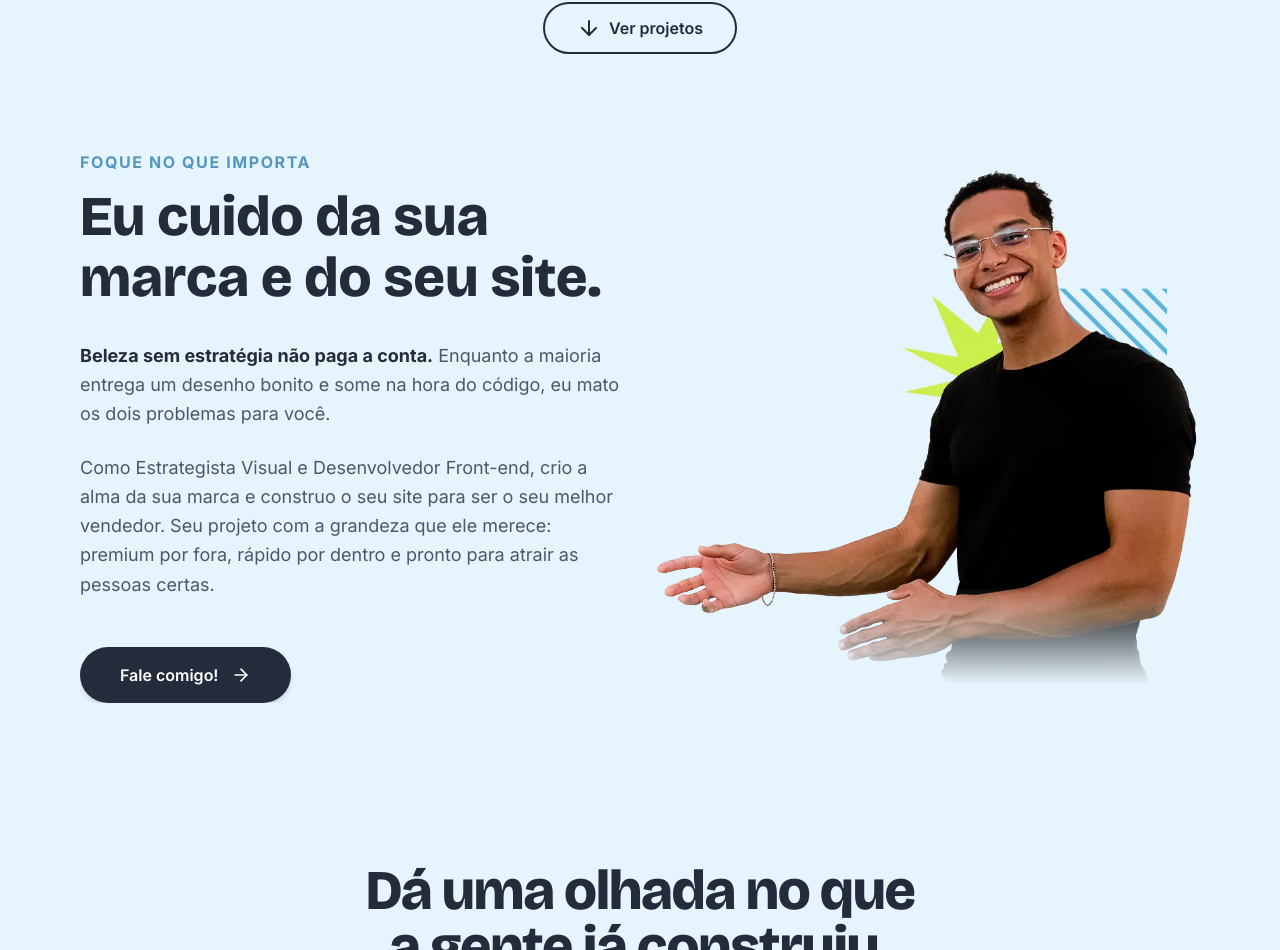
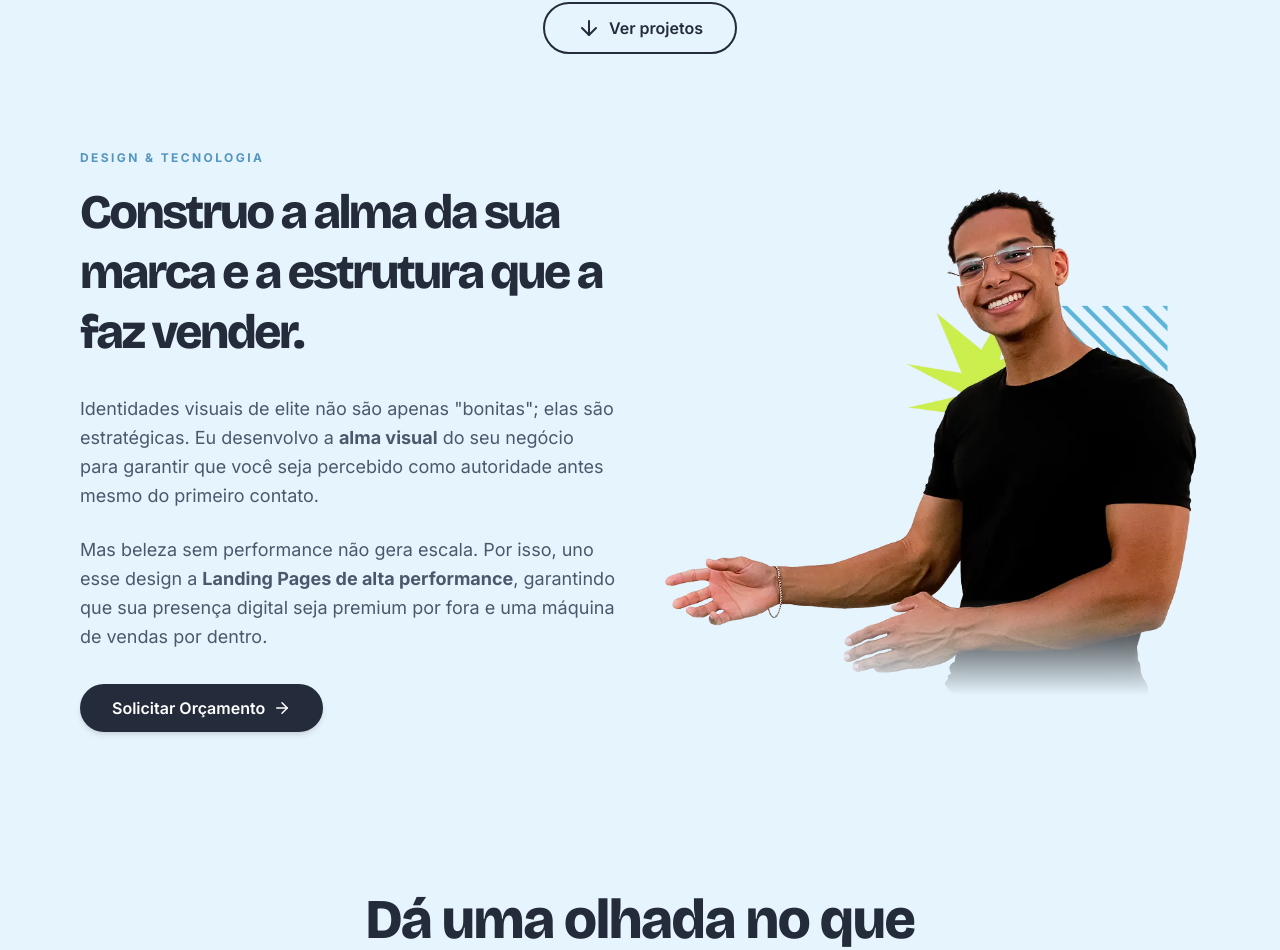
Before and after one commit to Bryanninja/alex-bryan-portfolio, a Next.js app: page / in a window 1280 px wide. Shown: the part 1906-2856 px from the top of the page. Built offline with nearby package versions, Linux system fonts and the light colour scheme.

Commit message:
feactor: copyright Focus and add metadata SEO

```diff
--- a/app/components/sections/FocusSection.tsx
+++ b/app/components/sections/FocusSection.tsx
@@ -6,7 +6,6 @@ import Container from "../../components/Container";
 import Button from "../../components/Button";
 import { ArrowRight } from "lucide-react";
 
-// Importando as animações padronizadas
 import {
   containerStagger,
   childFadeUp,
@@ -23,91 +22,88 @@ const FocusSection = () => {
       className="w-full bg-brand-50 py-12 lg:py-24 overflow-hidden"
     >
       <Container>
-        <div className="grid grid-cols-1 lg:grid-cols-12 lg:gap-8 items-center">
-          {/* LADO ESQUERDO: TEXTOS (Com Stagger para cadência) */}
+        <div className="grid grid-cols-1 lg:grid-cols-2 gap-12 items-center">
+          {/* LADO ESQUERDO: TEXTOS (Marca + Site) */}
           <motion.div
             variants={containerStagger}
             initial="initial"
             whileInView="visible"
             viewport={{ once: true, margin: "-100px" }}
-            className="col-span-12 lg:col-span-6 flex flex-col space-y-8 min-w-0 w-full overflow-hidden"
+            className="flex flex-col space-y-8"
           >
-            <div className="space-y-3 min-w-0">
+            <div className="space-y-4">
               <motion.span
                 variants={childFadeUp}
-                className="text-brand-500 font-bold uppercase tracking-widest text-sm md:text-base block truncate"
+                className="text-brand-500 font-bold uppercase tracking-[0.2em] text-xs block"
               >
-                Foque no que importa
+                Design & Tecnologia
               </motion.span>
 
               <motion.h2
                 variants={childFadeUp}
-                className="font-heading text-4xl sm:text-5xl lg:text-[3.5rem] font-extrabold text-brand-800 leading-[1.1] sm:text-balance break-words"
+                className="font-heading text-4xl lg:text-5xl font-extrabold text-brand-800 leading-tight tracking-tighter"
               >
-                Eu cuido da sua marca e do seu site.
+                Construo a alma da sua marca e a estrutura que a faz vender.
               </motion.h2>
             </div>
 
             <motion.div
               variants={childFadeUp}
-              className="space-y-6 text-brand-700/90 text-base md:text-lg leading-relaxed lg:max-w-2xl break-words whitespace-normal"
+              className="space-y-6 text-brand-700/90 text-base md:text-lg leading-relaxed"
             >
               <p>
-                <b className="text-brand-800">
-                  Beleza sem estratégia não paga a conta.
-                </b>{" "}
-                Enquanto a maioria entrega um desenho bonito e some na hora do
-                código, eu mato os dois problemas para você.
+                Identidades visuais de elite não são apenas "bonitas"; elas são
+                estratégicas. Eu desenvolvo a <strong>alma visual</strong> do
+                seu negócio para garantir que você seja percebido como
+                autoridade antes mesmo do primeiro contato.
               </p>
               <p>
-                Como Estrategista Visual e Desenvolvedor Front-end, crio a alma
-                da sua marca e construo o seu site para ser o seu melhor
-                vendedor. Seu projeto com a grandeza que ele merece: premium por
-                fora, rápido por dentro e pronto para atrair as pessoas certas.
+                Mas beleza sem performance não gera escala. Por isso, uno esse
+                design a <strong>Landing Pages de alta performance</strong>,
+                garantindo que sua presença digital seja premium por fora e uma
+                máquina de vendas por dentro.
               </p>
             </motion.div>
 
-            <motion.div variants={childFadeUp} className="pt-4">
-              <Button
-                href="/orcamento"
-                className="w-full sm:w-max px-10 py-4 flex items-center justify-center gap-3"
-              >
-                Fale comigo! <ArrowRight size={20} />
+            <motion.div variants={childFadeUp}>
+              <Button href="/orcamento" className="flex items-center gap-2">
+                Solicitar Orçamento <ArrowRight size={18} />
               </Button>
             </motion.div>
           </motion.div>
 
-          {/* LADO DIREITO: IMAGEM (DESKTOP) */}
+          {/* LADO DIREITO: IMAGEM (Sem shadow, col-6) */}
+          <div className="relative mt-8 lg:mt-0">
             <motion.div
               variants={imageReveal}
               initial="initial"
               whileInView="visible"
               viewport={{ once: true }}
-            className="hidden sm:flex col-span-12 lg:col-span-6 relative justify-center items-end mt-8 lg:mt-0"
+              className="hidden sm:flex relative justify-center items-end"
             >
               <Image
                 src={alexPhoto}
-              alt="Álex Bryan gesticulando"
+                alt="Álex Bryan"
                 className="object-contain object-bottom"
               />
               <div className="absolute bottom-0 left-0 w-full h-24 bg-gradient-to-t from-brand-50 to-transparent z-20 pointer-events-none" />
             </motion.div>
 
-          {/* LADO DIREITO: IMAGEM (MOBILE) */}
             <motion.div
               variants={imageReveal}
               initial="initial"
               whileInView="visible"
               viewport={{ once: true }}
-            className="sm:hidden col-span-12 lg:col-span-6 relative flex justify-center items-end mt-8 lg:mt-0"
+              className="sm:hidden relative flex justify-center items-end"
             >
               <Image
                 src={alexPhoto2}
-              alt="Álex Bryan gesticulando"
+                alt="Álex Bryan"
                 className="object-contain object-bottom"
               />
-            <div className="absolute bottom-0 left-0 w-full h-60 bg-gradient-to-t from-brand-50 to-transparent z-20 pointer-events-none" />
+              <div className="absolute bottom-0 left-0 w-full h-40 bg-gradient-to-t from-brand-50 to-transparent z-20 pointer-events-none" />
             </motion.div>
+          </div>
         </div>
       </Container>
     </section>
--- a/app/layout.tsx
+++ b/app/layout.tsx
@@ -1,4 +1,4 @@
-import type { Metadata } from "next";
+import type { Metadata, Viewport } from "next"; // Adicionado Viewport
 import { Bricolage_Grotesque, Inter } from "next/font/google";
 import "./globals.css";
 import ScrollToTop from "./components/ScrollToTop";
@@ -15,9 +15,62 @@ const inter = Inter({
   display: "swap",
 });
 
+// 1. METADATA DE ALTA PERFORMANCE
 export const metadata: Metadata = {
-  title: "Álex Bryan | Design de Elite & Desenvolvimento Front-end",
-  description: "Identidades visuais de elite e sites que realmente vendem.",
+  title: "Álex Bryan | Landing Pages de Elite & Identidade Visual", // 'Landing Page' logo no início
+  description:
+    "Criação de Landing Pages de alta performance e Identidades Visuais de elite. Transforme seu negócio em uma marca de autoridade com visão internacional.",
+  keywords: [
+    "Criação de Landing Pages",
+    "Landing Page de Elite",
+    "Design de Marcas Premium",
+    "Desenvolvedor Front-end Next.js",
+    "UI/UX Designer",
+    "Albry Studio",
+  ],
+  authors: [{ name: "Álex Bryan" }],
+  creator: "Álex Bryan",
+  publisher: "Albry Studio",
+  alternates: {
+    canonical: "https://www.alexbryan.com.br", // Troque pela sua URL real
+  },
+  openGraph: {
+    type: "website",
+    locale: "pt_BR",
+    url: "https://www.alexbryan.com.br",
+    title: "Álex Bryan | Design de Elite & Desenvolvimento Front-end",
+    description: "Identidades visuais de elite e sites que realmente vendem.",
+    siteName: "Álex Bryan",
+    images: [
+      {
+        url: "/og-image.jpg", // Crie uma imagem de 1200x630 para o preview do link
+        width: 1200,
+        height: 630,
+        alt: "Álex Bryan - Design & Tech",
+      },
+    ],
+  },
+  twitter: {
+    card: "summary_large_image",
+    title: "Álex Bryan | Design & Tech",
+    description: "Marcas de elite e sites de alta performance.",
+    images: ["/og-image.jpg"],
+  },
+  robots: {
+    index: true,
+    follow: true,
+    googleBot: {
+      index: true,
+      follow: true,
+      "max-video-preview": -1,
+      "max-image-preview": "large",
+      "max-snippet": -1,
+    },
+  },
+};
+
+export const viewport: Viewport = {
+  themeColor: "#1D3759", // Cor da marca na barra do navegador (mobile)
 };
 
 export default function RootLayout({
@@ -25,12 +78,37 @@ export default function RootLayout({
 }: {
   children: React.ReactNode;
 }) {
+  // 2. JSON-LD (Schema.org) - Isso é ouro para o Google
+  const jsonLd = {
+    "@context": "https://schema.org",
+    "@type": "ProfessionalService",
+    name: "Álex Bryan | Albry Studio",
+    image: "https://www.alexbryan.com.br/og-image.jpg",
+    description:
+      "Especialista em Identidade Visual e Desenvolvimento Front-end para negócios que buscam posicionamento premium.",
+    address: {
+      "@type": "PostalAddress",
+      addressLocality: "Pedro Leopoldo",
+      addressRegion: "MG",
+      addressCountry: "BR",
+    },
+    url: "https://www.alexbryan.com.br",
+    priceRange: "$$$",
+  };
+
   return (
     <html
       lang="pt-BR"
       className={`${bricolage.variable} ${inter.variable} scroll-smooth`}
     >
-      <body>
+      <head>
+        {/* Inserindo o JSON-LD para o robô do Google ler */}
+        <script
+          type="application/ld+json"
+          dangerouslySetInnerHTML={{ __html: JSON.stringify(jsonLd) }}
+        />
+      </head>
+      <body className="antialiased text-brand-800 bg-brand-50">
         <ScrollToTop />
         {children}
       </body>
```
Lines whose indentation alone changed are shown as unchanged.
